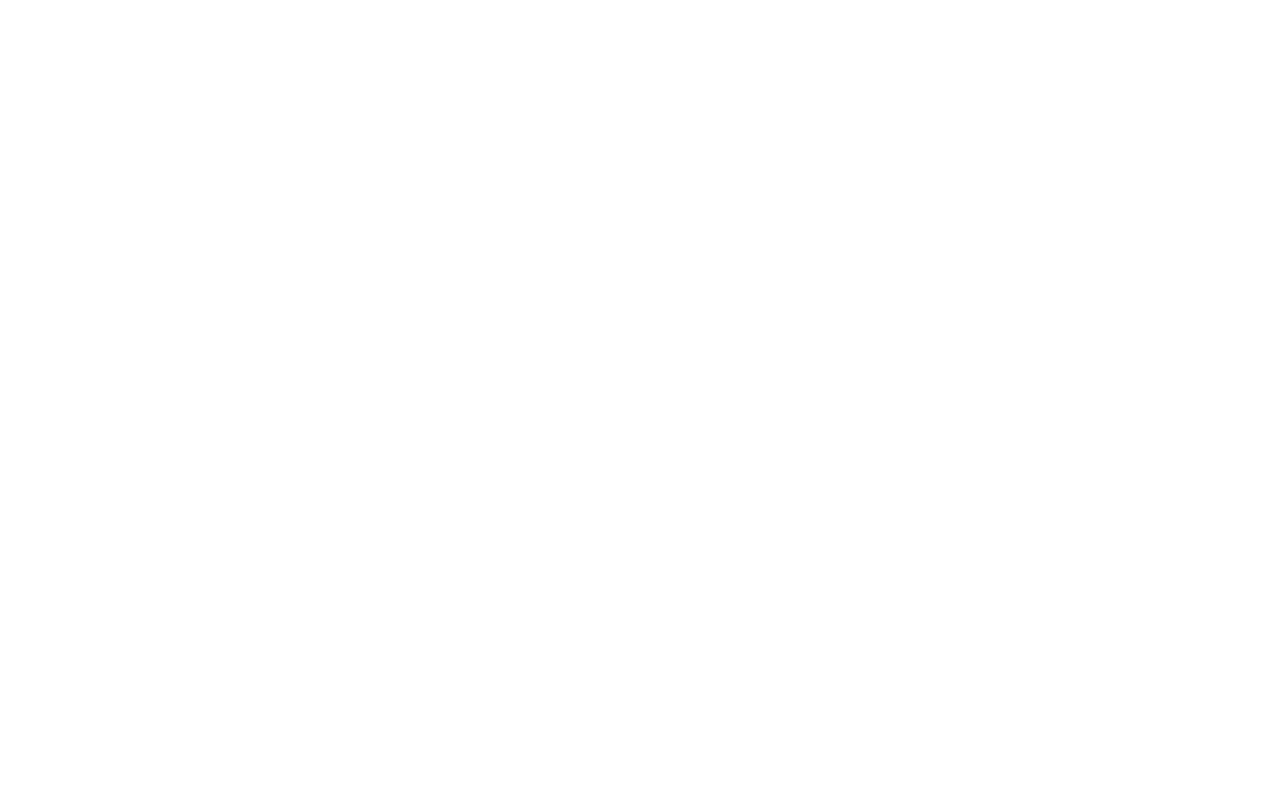
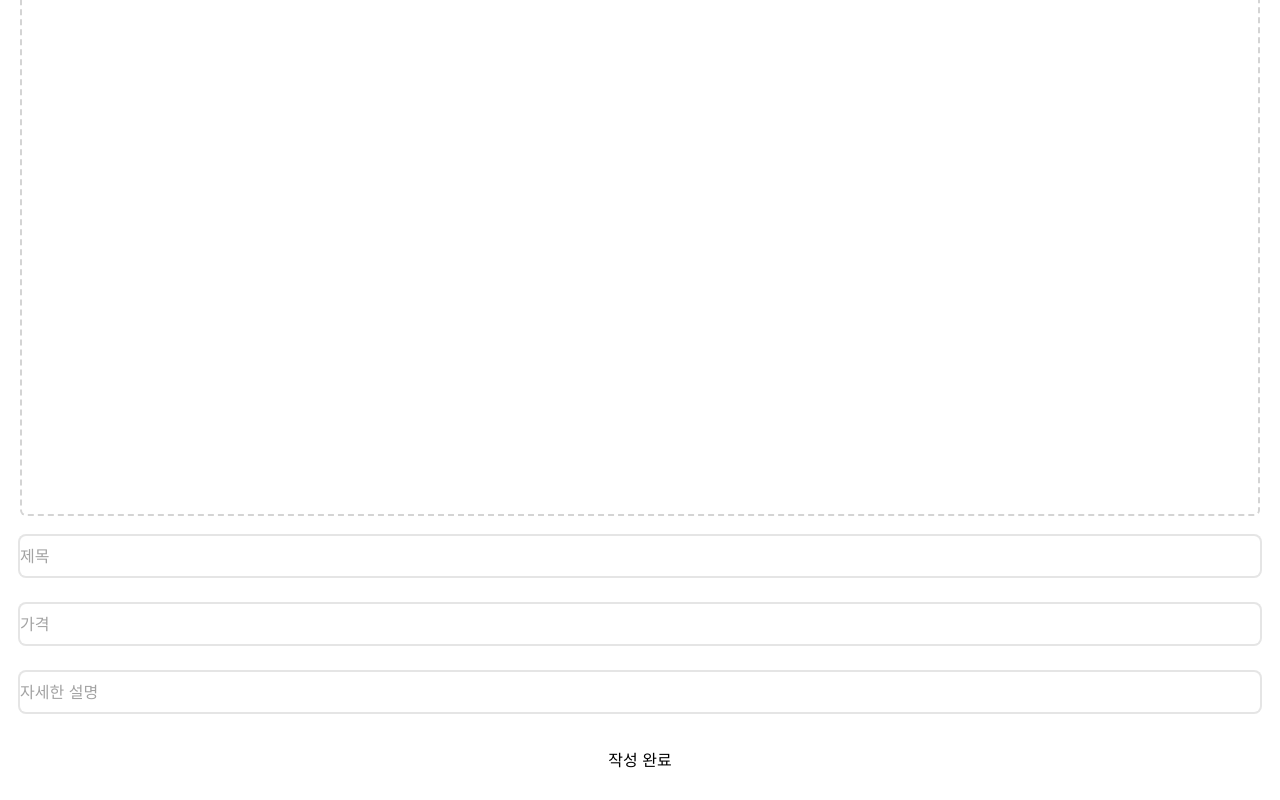
Before and after one commit to watching-dev/React_10_Nomadcoders, a Next.js app in the folder NextJS-Master/carrot-market-reloaded/: page /products/add in a window 1280 px wide. Before the commit this address had no page. Shown: the part 744-1544 px from the top of the page. Before the commit the page ends 800 px from the top, so only its background shows below. Built offline with nearby package versions, Linux system fonts and the light colour scheme.

Commit message:
[feat] lib

```diff
--- /dev/null
+++ b/NextJS-Master/carrot-market-reloaded/app/products/add/action.ts
@@ -0,0 +1,55 @@
+"use server";
+
+import db from "@/lib/db";
+import getSession from "@/lib/session";
+import { redirect } from "next/navigation";
+import { productSchema } from "./schema";
+
+export async function uploadProduct(formData: FormData) {
+  const data = {
+    photo: formData.get("photo"),
+    title: formData.get("title"),
+    price: formData.get("price"),
+    description: formData.get("description"),
+  };
+  const result = productSchema.safeParse(data);
+  if (!result.success) {
+    return result.error.flatten();
+  } else {
+    const session = await getSession();
+    if (session.id) {
+      const product = await db.product.create({
+        data: {
+          title: result.data.title,
+          description: result.data.description,
+          price: result.data.price,
+          photo: result.data.photo,
+          user: {
+            connect: {
+              id: session.id,
+            },
+          },
+        },
+        select: {
+          id: true,
+        },
+      });
+      redirect(`/products/${product.id}`);
+      //redirect("/products")
+    }
+  }
+}
+
+export async function getUploadUrl() {
+  const response = await fetch(
+    `https://api.cloudflare.com/client/v4/accounts/${process.env.CLOUDFLARE_ACCOUNT_ID}/images/v2/direct_upload`,
+    {
+      method: "POST",
+      headers: {
+        Authorization: `Bearer ${process.env.CLOUDFLARE_API_KEY}`,
+      },
+    }
+  );
+  const data = await response.json();
+  return data;
+}
--- /dev/null
+++ b/NextJS-Master/carrot-market-reloaded/app/products/add/page.tsx
@@ -0,0 +1,125 @@
+"use client";
+
+import Button from "@/components/button";
+import Input from "@/components/input";
+import { PhotoIcon } from "@heroicons/react/24/solid";
+import { useState } from "react";
+import { getUploadUrl, uploadProduct } from "./actions";
+import { useForm } from "react-hook-form";
+import { zodResolver } from "@hookform/resolvers/zod";
+import { ProductType, productSchema } from "./schema";
+
+export default function AddProduct() {
+  const [preview, setPreview] = useState("");
+  const [uploadUrl, setUploadUrl] = useState("");
+  const [file, setFile] = useState<File | null>(null);
+  const {
+    register,
+    handleSubmit,
+    setValue,
+    setError,
+    formState: { errors },
+  } = useForm<ProductType>({
+    resolver: zodResolver(productSchema),
+  });
+  const onImageChange = async (event: React.ChangeEvent<HTMLInputElement>) => {
+    const {
+      target: { files },
+    } = event;
+    if (!files) {
+      return;
+    }
+    const file = files[0];
+    const url = URL.createObjectURL(file);
+    setPreview(url);
+    setFile(file);
+    const { success, result } = await getUploadUrl();
+    if (success) {
+      const { id, uploadURL } = result;
+      setUploadUrl(uploadURL);
+      setValue(
+        "photo",
+        `https://imagedelivery.net/aSbksvJjax-AUC7qVnaC4A/${id}`
+      );
+    }
+  };
+  const onSubmit = handleSubmit(async (data: ProductType) => {
+    if (!file) {
+      return;
+    }
+    const cloudflareForm = new FormData();
+    cloudflareForm.append("file", file);
+    const response = await fetch(uploadUrl, {
+      method: "post",
+      body: cloudflareForm,
+    });
+    if (response.status !== 200) {
+      return;
+    }
+    const formData = new FormData();
+    formData.append("title", data.title);
+    formData.append("price", data.price + "");
+    formData.append("description", data.description);
+    formData.append("photo", data.photo);
+    const errors = await uploadProduct(formData);
+    if (errors) {
+      // setError("")
+    }
+  });
+  const onValid = async () => {
+    await onSubmit();
+  };
+  return (
+    <div>
+      <form action={onValid} className="p-5 flex flex-col gap-5">
+        <label
+          htmlFor="photo"
+          className="border-2 aspect-square flex items-center justify-center flex-col text-neutral-300 border-neutral-300 rounded-md border-dashed cursor-pointer bg-center bg-cover"
+          style={{
+            backgroundImage: `url(${preview})`,
+          }}
+        >
+          {preview === "" ? (
+            <>
+              <PhotoIcon className="w-20" />
+              <div className="text-neutral-400 text-sm">
+                사진을 추가해주세요.
+                {errors.photo?.message}
+              </div>
+            </>
+          ) : null}
+        </label>
+        <input
+          onChange={onImageChange}
+          type="file"
+          id="photo"
+          name="photo"
+          accept="image/*"
+          className="hidden"
+        />
+        <Input
+          required
+          placeholder="제목"
+          type="text"
+          {...register("title")}
+          errors={[errors.title?.message ?? ""]}
+        />
+        <Input
+          type="number"
+          required
+          placeholder="가격"
+          {...register("price")}
+          errors={[errors.price?.message ?? ""]}
+        />
+        <Input
+          type="text"
+          required
+          placeholder="자세한 설명"
+          {...register("description")}
+          errors={[errors.description?.message ?? ""]}
+        />
+        <Button text="작성 완료" />
+      </form>
+    </div>
+  );
+}
--- /dev/null
+++ b/NextJS-Master/carrot-market-reloaded/app/products/add/schema.ts
@@ -0,0 +1,18 @@
+import { z } from "zod";
+
+export const productSchema = z.object({
+  photo: z.string({
+    required_error: "Photo is required",
+  }),
+  title: z.string({
+    required_error: "Title is required!!!!!",
+  }),
+  description: z.string({
+    required_error: "Description is required",
+  }),
+  price: z.coerce.number({
+    required_error: "Price is required",
+  }),
+});
+
+export type ProductType = z.infer<typeof productSchema>;
```
Also changed, not shown: 1 other file (tests, documents, lock files or other folders).
